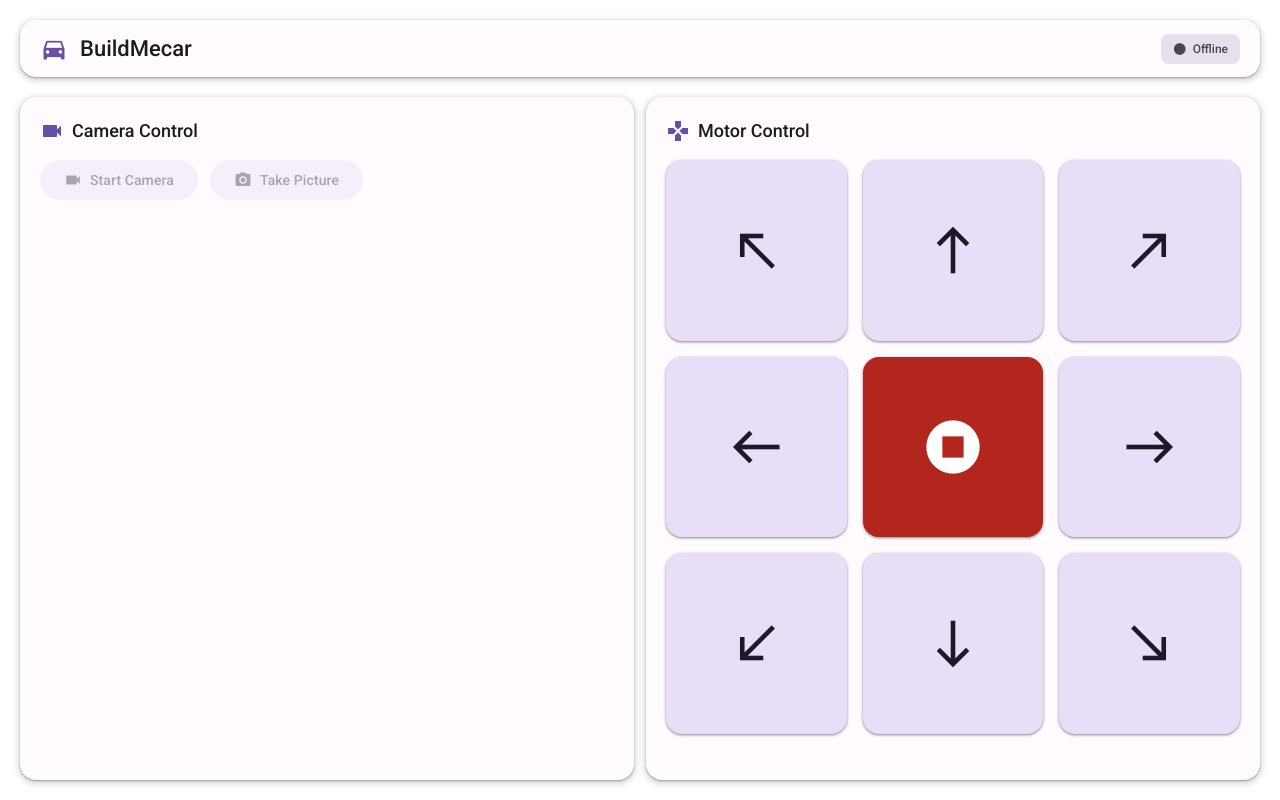
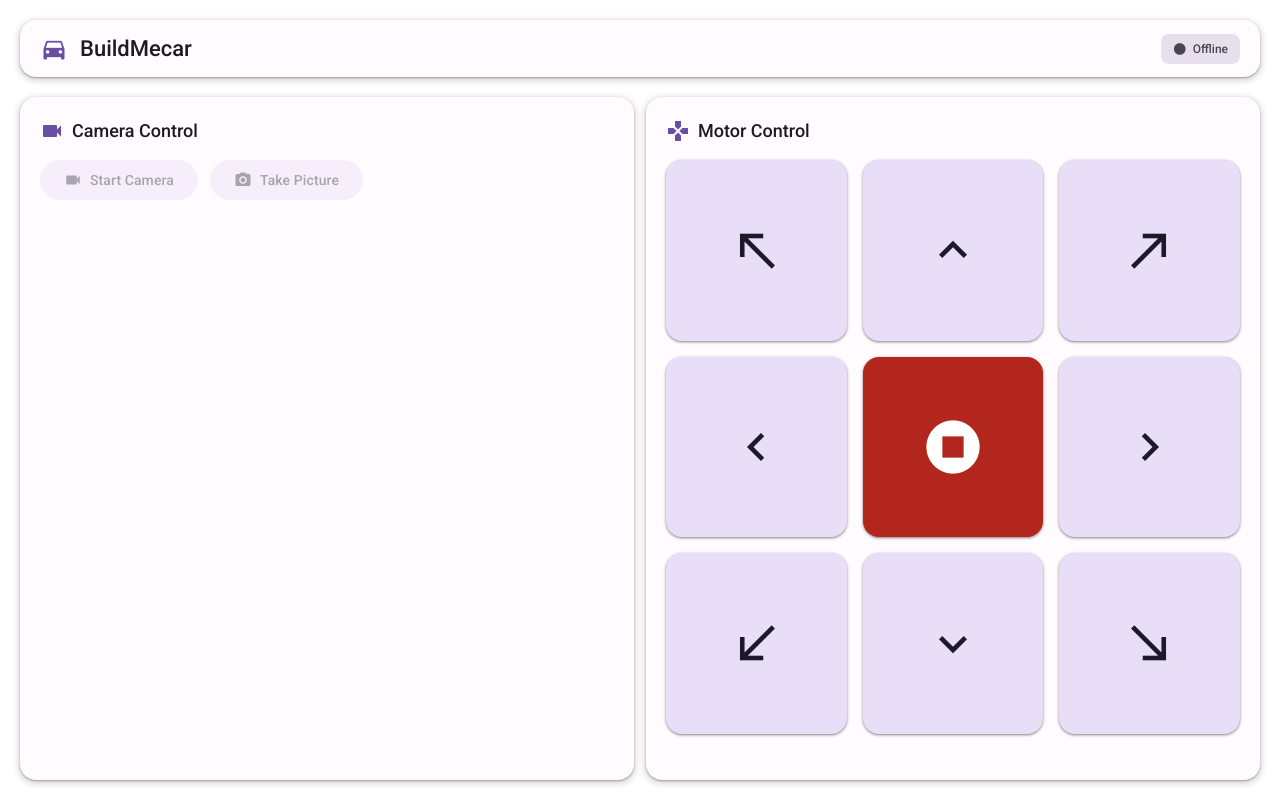
Before and after one commit to LudwikBielczynski/buildme-car, a Flask app: page / in a window 1280 px wide. Run offline with Flask 3, Linux system fonts and the light colour scheme.

Commit message:
feat: Simplified arrows

```diff
--- a/src/buildmecar/templates/index.jinja
+++ b/src/buildmecar/templates/index.jinja
@@ -176,27 +176,27 @@
                         <span class="material-icons">north_west</span>
                     </button>
                     <button class="motor-btn" id="ic-up">
-                        <span class="material-icons">north</span>
+                        <span class="material-icons">keyboard_arrow_up</span>
                     </button>
                     <button class="motor-btn" id="ic-right-up">
                         <span class="material-icons">north_east</span>
                     </button>
 
                     <button class="motor-btn" id="ic-left">
-                        <span class="material-icons">west</span>
+                        <span class="material-icons">keyboard_arrow_left</span>
                     </button>
                     <button class="motor-btn" id="ic-stop">
                         <span class="material-icons">stop_circle</span>
                     </button>
                     <button class="motor-btn" id="ic-right">
-                        <span class="material-icons">east</span>
+                        <span class="material-icons">keyboard_arrow_right</span>
                     </button>
 
                     <button class="motor-btn" id="ic-left-down">
                         <span class="material-icons">south_west</span>
                     </button>
                     <button class="motor-btn" id="ic-down">
-                        <span class="material-icons">south</span>
+                        <span class="material-icons">keyboard_arrow_down</span>
                     </button>
                     <button class="motor-btn" id="ic-right-down">
                         <span class="material-icons">south_east</span>
```
